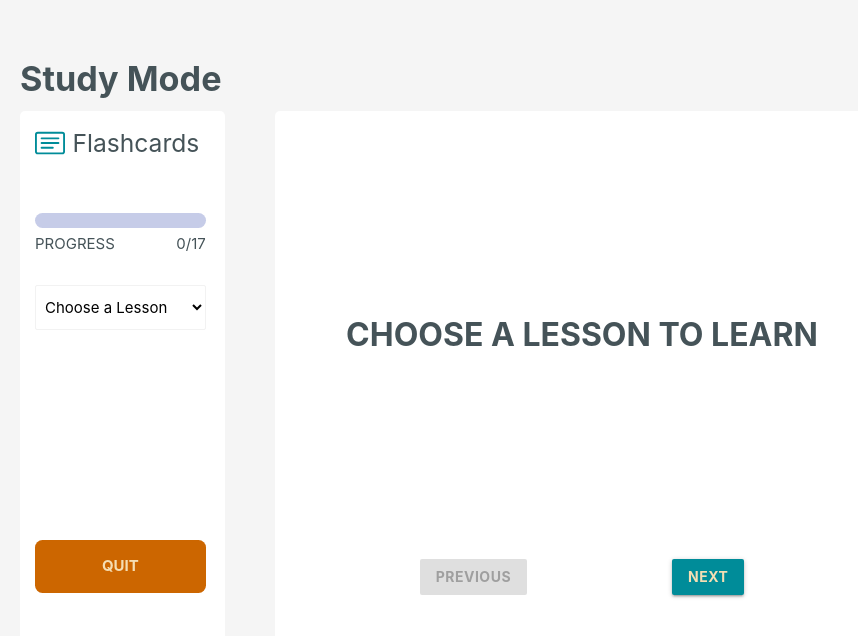
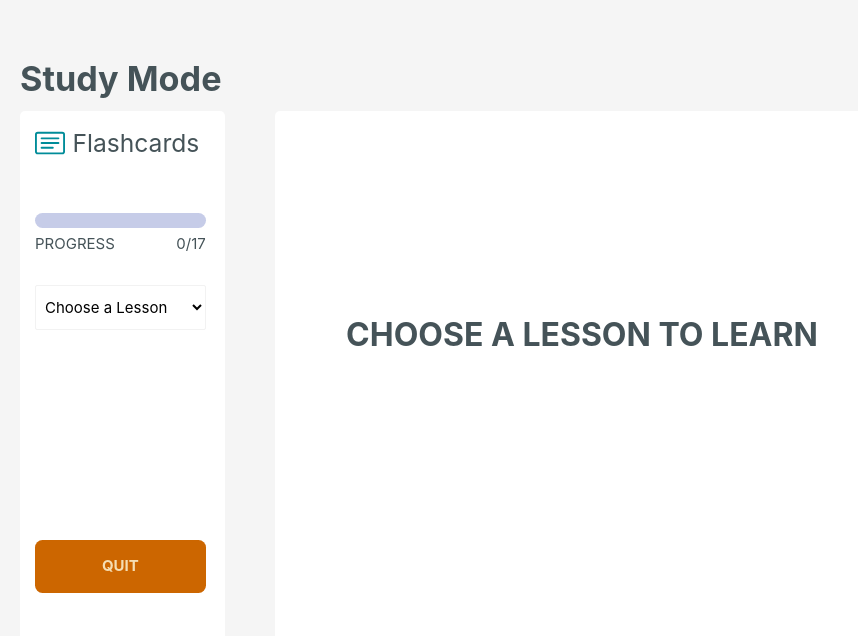
Before and after one commit to nhussaini/essential-words-toefl, a React (Create React App) app: page /learn in a window 1280 px wide. Shown: the top 636 px of the page, without its empty margins (0-858 px from the left). Built offline with nearby package versions, Linux system fonts and the light colour scheme.

Commit message:
disabled nextButton on the last word

```diff
--- a/src/components/Learn.js
+++ b/src/components/Learn.js
@@ -29,13 +29,15 @@ class Learn extends Component  {
             prevWord:null,
             currentLesson: [],
             numberOfWords:0,
-            progress:0
+            progress:0,
+            nextButtonDisabled:false
         };
       }
       componentDidMount(){
           const whichLesson=words.map(word=> word);
           this.setState({
-              whichLesson: whichLesson
+              whichLesson: whichLesson,
+              disabledButton : true
           });
 
       }
@@ -77,21 +79,33 @@ class Learn extends Component  {
             console.log("Next button is clicked");
             console.log('from handleChange ',this.state.currentLesson);
 
-            const currentWord=this.state.currentWord;
+            const oldWord=this.state.currentWord;
 
 
-            let index=this.state.currentLesson.vocabulary.findIndex(obj=>obj.word===currentWord);
+            let index=this.state.currentLesson.vocabulary.findIndex(obj=>obj.word===oldWord);
             console.log('hopefully index: ',index);
-            const nextWord = this.state.currentLesson.vocabulary[index+1];
+            const currentWord = this.state.currentLesson.vocabulary[index+1];
+            const nextWord = this.state.currentLesson.vocabulary[index+2];
 
             this.setState({
-                currentWord : nextWord.word,
-                currentWordMeaning : nextWord.meaning,
+                currentWord : currentWord.word,
+                currentWordMeaning : currentWord.meaning,
+                nextWord : nextWord,
                 progress : this.state.progress + 1
 
-            })
+            },
+            this.handleDisableButton
+            )
 
 
+        }
+
+        handleDisableButton =()=>{
+            if(this.state.nextWord ===undefined){
+                this.setState({
+                    nextButtonDisabled: true
+                })
+            }
         }
 
 
@@ -104,6 +118,7 @@ class Learn extends Component  {
             this.setState({
                 currentWord : prevWord.word,
                 currentWordMeaning : prevWord.meaning,
+                prevWord : prevWord,
                 progress : this.state.progress - 1
             })
 
@@ -169,11 +184,23 @@ class Learn extends Component  {
 
                     }
                     </div>
+                    {this.state.currentWord ?
                     <div className="flashcards-buttons">
-                        <button className="waves-effect waves-light btn prev-button" onClick={this.handlePrevious} disabled>previous</button>
-                        <button className="waves-effect waves-light btn next-button" onClick={this.handleNext}>next</button>
+                        <button
+                          className="waves-effect waves-light btn prev-button"
+                          onClick={this.handlePrevious}
+                        >
+                         previous
+                        </button>
+                        <button
+                          className="waves-effect waves-light btn next-button"
+                          onClick={this.handleNext}
+                          disabled ={this.state.nextButtonDisabled}
+                          >next</button>
 
                     </div>
+                    :null }
+
 
                  </div>
          </main>
```
